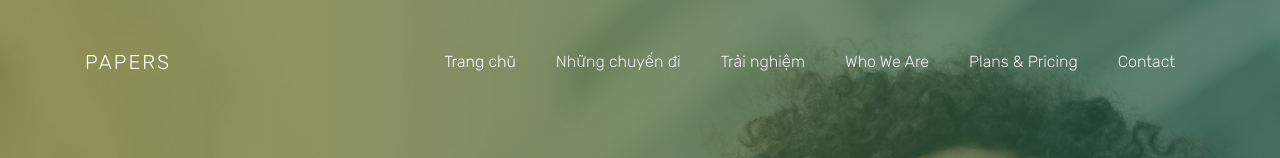
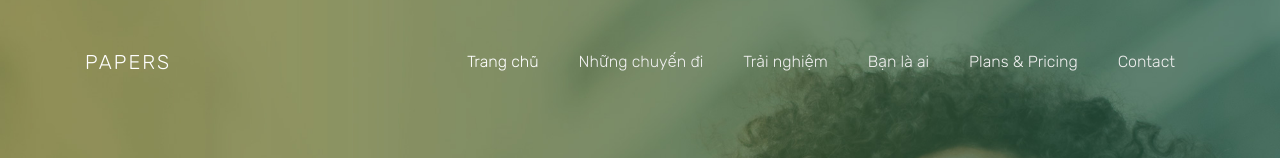
Before and after one commit to TuanNghia103/tuannghia103.github.io, a plain HTML site: page index.html in a window 1280 px wide. Shown: the top 158 px of the page. Drawn offline with Linux system fonts and the light colour scheme; some packages are replaced by stand-ins of ours; no server answers; files whose address does not match are found by name.

Commit message:
Update index.html

```diff
--- a/index.html
+++ b/index.html
@@ -39,7 +39,7 @@
             <li class="nav-item active"><a href="index.html" class="nav-link">Trang chũ</a></li>
             <li class="nav-item"><a href="services.html" class="nav-link">Những chuyến đi</a></li>
             <li class="nav-item"><a href="blog.html" class="nav-link">Trải nghiệm</a></li>
-            <li class="nav-item"><a href="about.html" class="nav-link">Who We Are</a></li>
+            <li class="nav-item"><a href="about.html" class="nav-link">Bạn là ai</a></li>
             <li class="nav-item"><a href="pricing.html" class="nav-link">Plans &amp; Pricing</a></li>
             <li class="nav-item"><a href="contact.html" class="nav-link">Contact</a></li>
           </ul>
```
